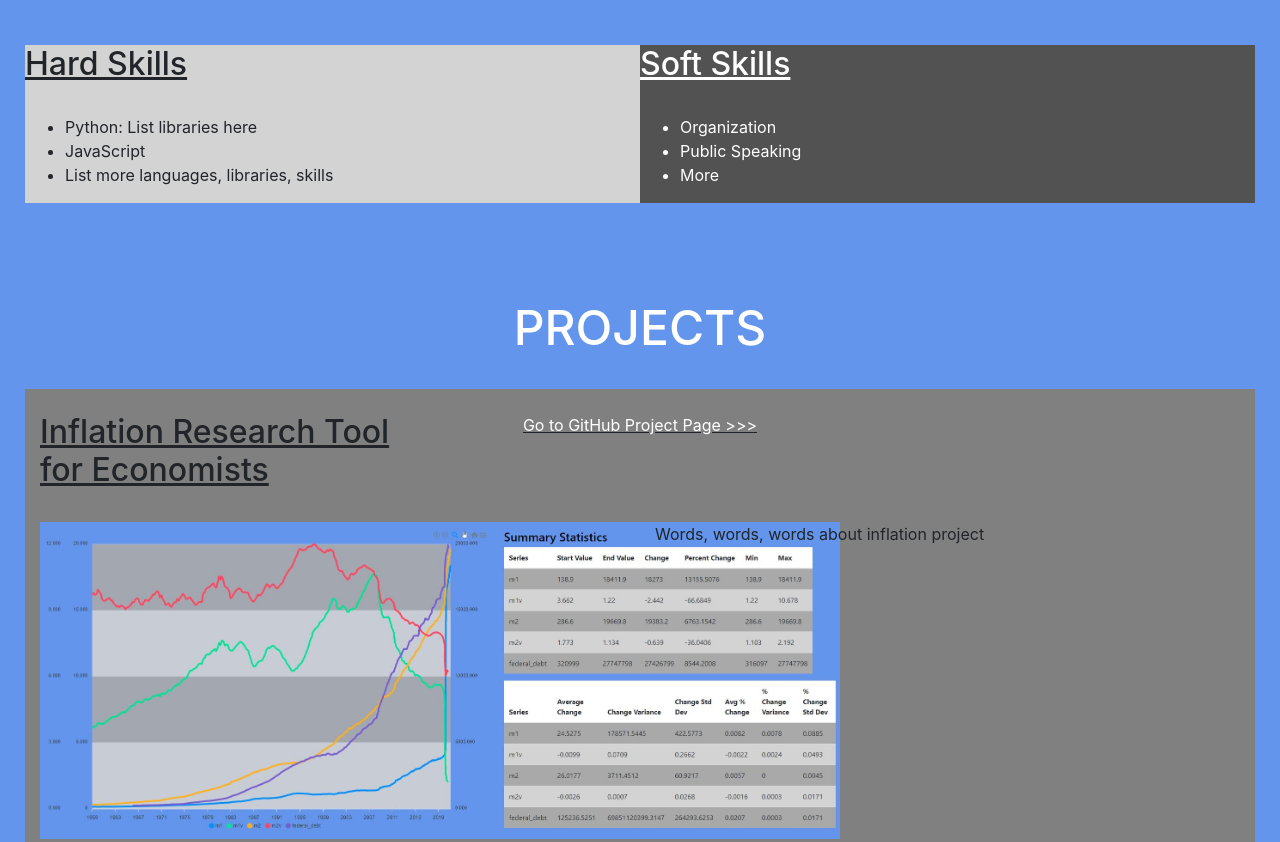
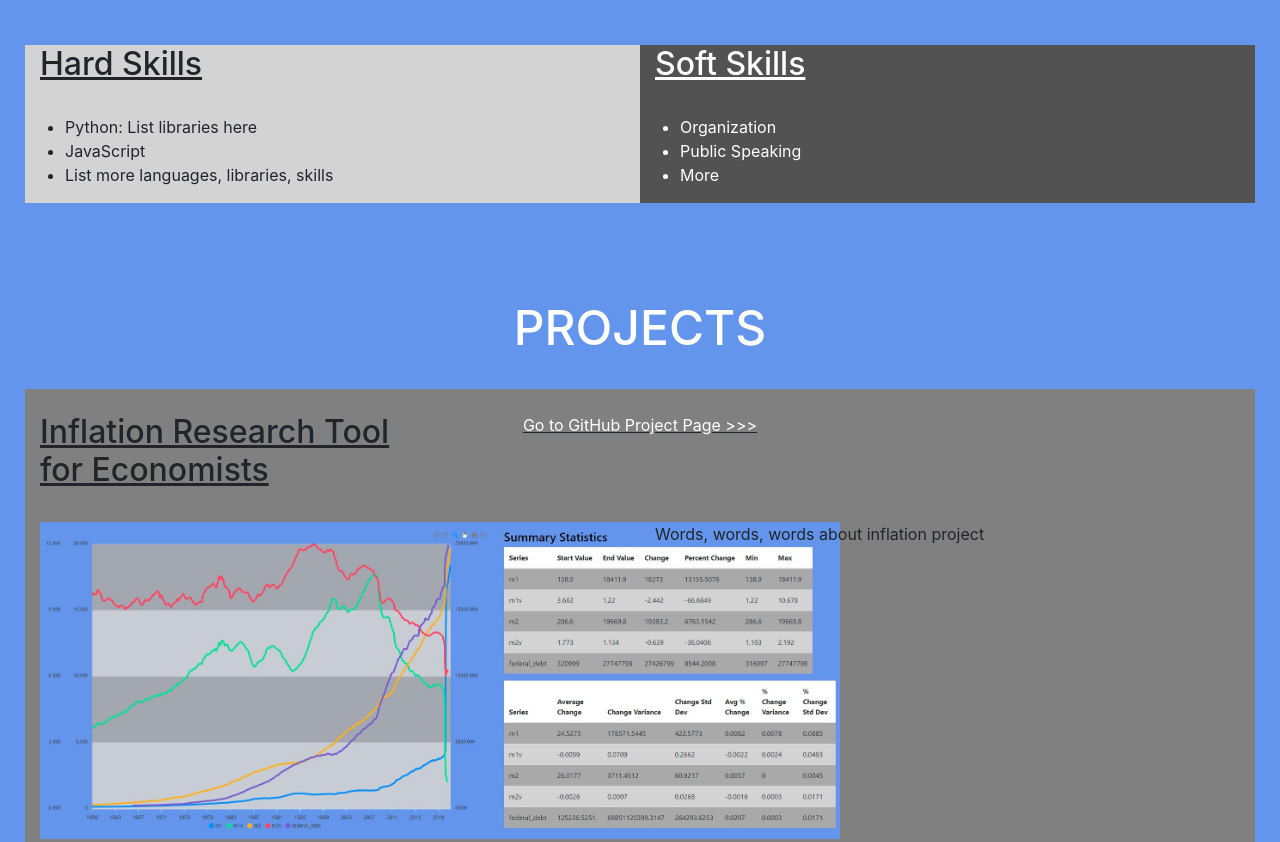
Before and after one commit to eriksandstrom88/eriksandstrom88.github.io, a plain HTML site: page index.html in a window 1280 px wide. Shown: the part 929-1771 px from the top of the page. Drawn offline with nearby package versions, Linux system fonts and the light colour scheme.

Commit message:
architecture done i think

```diff
--- a/index.html
+++ b/index.html
@@ -68,7 +68,9 @@
                 <div class="row">
                     <div class="col-md-6" id="hard-skills">
                         <div class="row">
-                            <h2>Hard Skills</h2>
+                            <div class="col-sm-4">
+                                <h2>Hard Skills</h2>
+                            </div>
                         </div>
                     </br>
                         <div class="row">
@@ -81,7 +83,9 @@
                     </div>
                     <div class="col-md-6" id="soft-skills">
                         <div class="row">
-                            <h2 id="soft-skills-header">Soft Skills</h2>
+                            <div class="col-sm-4">
+                                <h2 id="soft-skills-header">Soft Skills</h2>
+                            </div>
                         </div>
                     </br>
                         <div class="row">
```
Also changed, not shown: assets/iqu logo.jpg (added).
